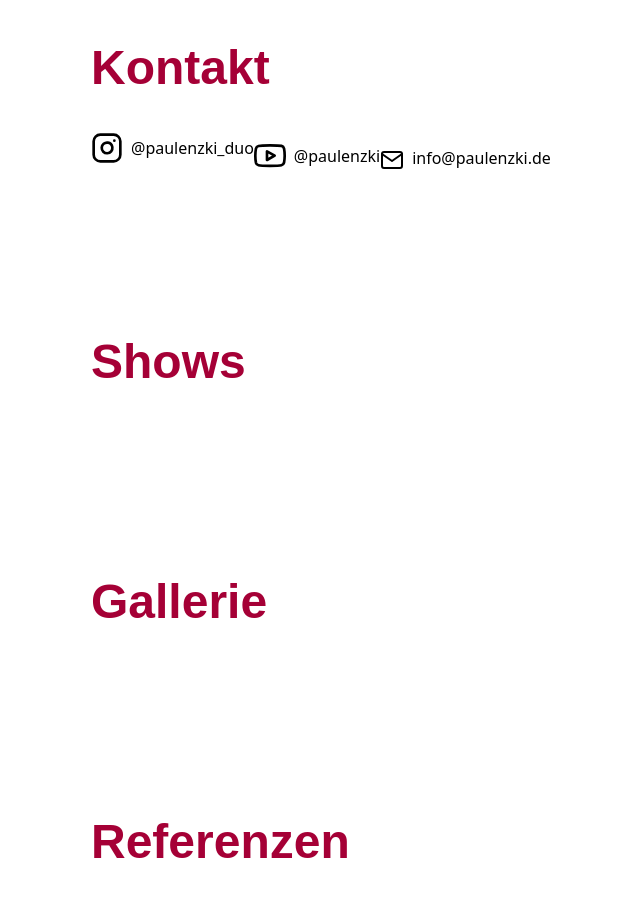
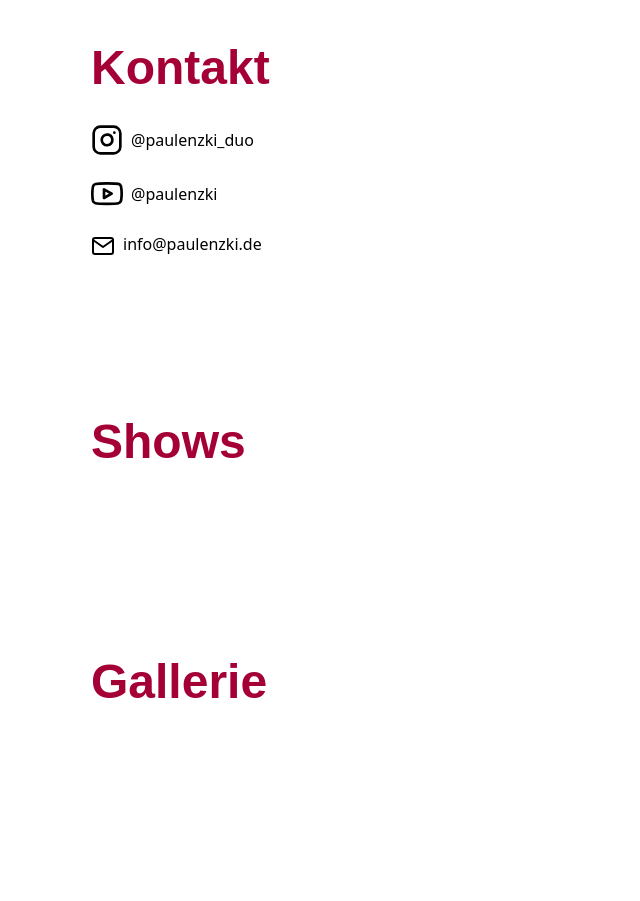
Before and after one commit to Paulenzki/Paulenzki.github.io, a React (Vite) app: page / in a window 1280 px wide. Shown: the part 1460-2361 px from the top of the page, without its empty margins (133-773 px from the left). Built offline with nearby package versions, Linux system fonts and the light colour scheme.

Commit message:
update contact

```diff
--- a/src/components/Contact.tsx
+++ b/src/components/Contact.tsx
@@ -5,7 +5,7 @@ export default function Contact() {
     <div className="py-20 bg-white">
       <div className="max-w-4xl mx-auto px-4 sm:px-6 lg:px-8">
         <h1 id="contact" className="text-5xl font-oswald text-rose-800 font-bold mb-8">Kontakt</h1>
-        <div className="flex items-center">
+        <div className="">
           <div>
             <a href="https://www.instagram.com/paulenzki_duo/"
               target="_blank" rel="noopener noreferrer"
```
